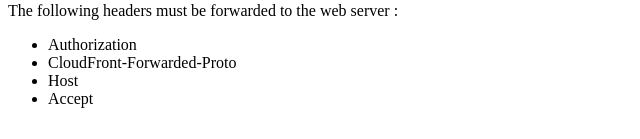
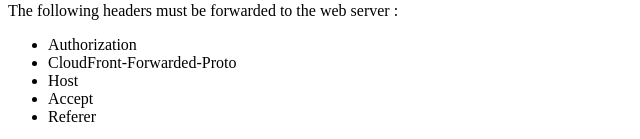
Before and after one commit to le-phare/le-phare.github.io, a Jekyll site: the page built from requirements/index.md, in a window 1280 px wide and 900 px high, scrolled down 2010 px. Shown: the part 758-897 px from the top of the window, without its empty margins (0-640 px from the left). Built offline with Jekyll 4.4.1, drawn with Linux system fonts in a browser that asks for light colours.

Commit message:
Update index.md

```diff
--- a/requirements/index.md
+++ b/requirements/index.md
@@ -159,3 +159,4 @@ The following headers must be forwarded to the web server :
  * CloudFront-Forwarded-Proto
  * Host
  * Accept
+ * Referer
```
